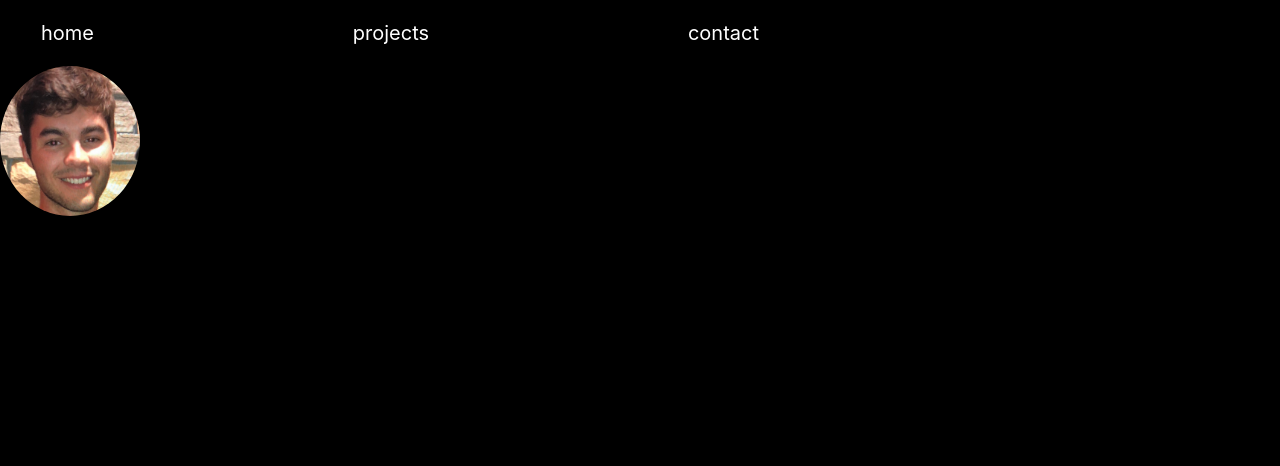
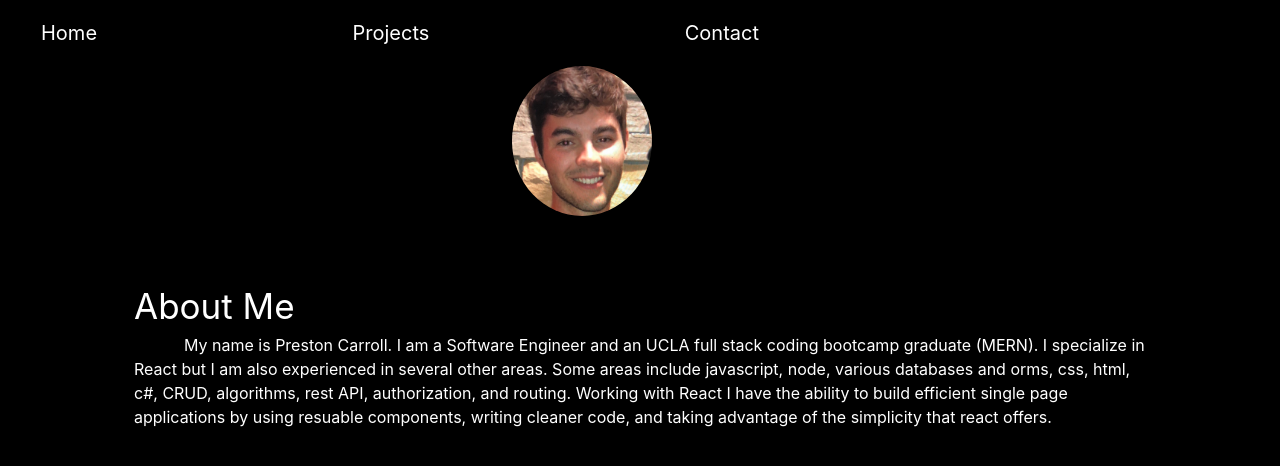
Before and after one commit to prestoncarroll/RevampedPortfolio, a React (Create React App) app: page /home in a window 1280 px wide. Shown: the top 466 px of the page. Built offline with nearby package versions, Linux system fonts and the light colour scheme.

Commit message:
about me added

```diff
--- /dev/null
+++ b/src/Components/AboutMe.js
@@ -0,0 +1,24 @@
+import React from "react";
+
+const AboutMe = () => {
+  return (
+    <div style={{ padding: "5%" }} className="ui container">
+      <header style={{ fontSize: "35px", color: "white" }}>About Me</header>
+      <div style={{ textIndent: "50px" }}>
+        <p1 style={{ color: "white" }}>
+          {" "}
+          My name is Preston Carroll. I am a Software Engineer and an UCLA full
+          stack coding bootcamp graduate (MERN). I specialize in React but I am
+          also experienced in several other areas. Some areas include
+          javascript, node, various databases and orms, css, html, c#, CRUD,
+          algorithms, rest API, authorization, and routing. Working with React I
+          have the ability to build efficient single page applications by using
+          resuable components, writing cleaner code, and taking advantage of the
+          simplicity that react offers.
+        </p1>
+      </div>
+    </div>
+  );
+};
+
+export default AboutMe;
--- a/src/Components/Home.js
+++ b/src/Components/Home.js
@@ -1,5 +1,6 @@
 import React from "react";
 import me2 from "./Images/me2.jpg";
+import AboutMe from "./AboutMe";
 
 const Home = () => {
   return (
@@ -7,10 +8,16 @@ const Home = () => {
       {" "}
       <img
         src={me2}
-        style={{ height: "150px", borderRadius: "50%" }}
+        style={{
+          height: "150px",
+          borderRadius: "50%",
+          marginLeft: "40%",
+          transition: "3",
+        }}
         className="img"
         alt="none"
       />
+      <AboutMe />
     </div>
   );
 };
--- a/src/Components/Navbar.js
+++ b/src/Components/Navbar.js
@@ -8,13 +8,13 @@ const Navbar = () => {
       <div className="ui container">
         <div className="navbar">
           <Link href="/home" className="linkToPage">
-            home
+            Home
           </Link>
           <Link href="/projects" className="linkToPage">
-            projects
+            Projects
           </Link>
           <Link href="/contact" className="linkToPage">
-            contact
+            Contact
           </Link>
         </div>
       </div>
```
